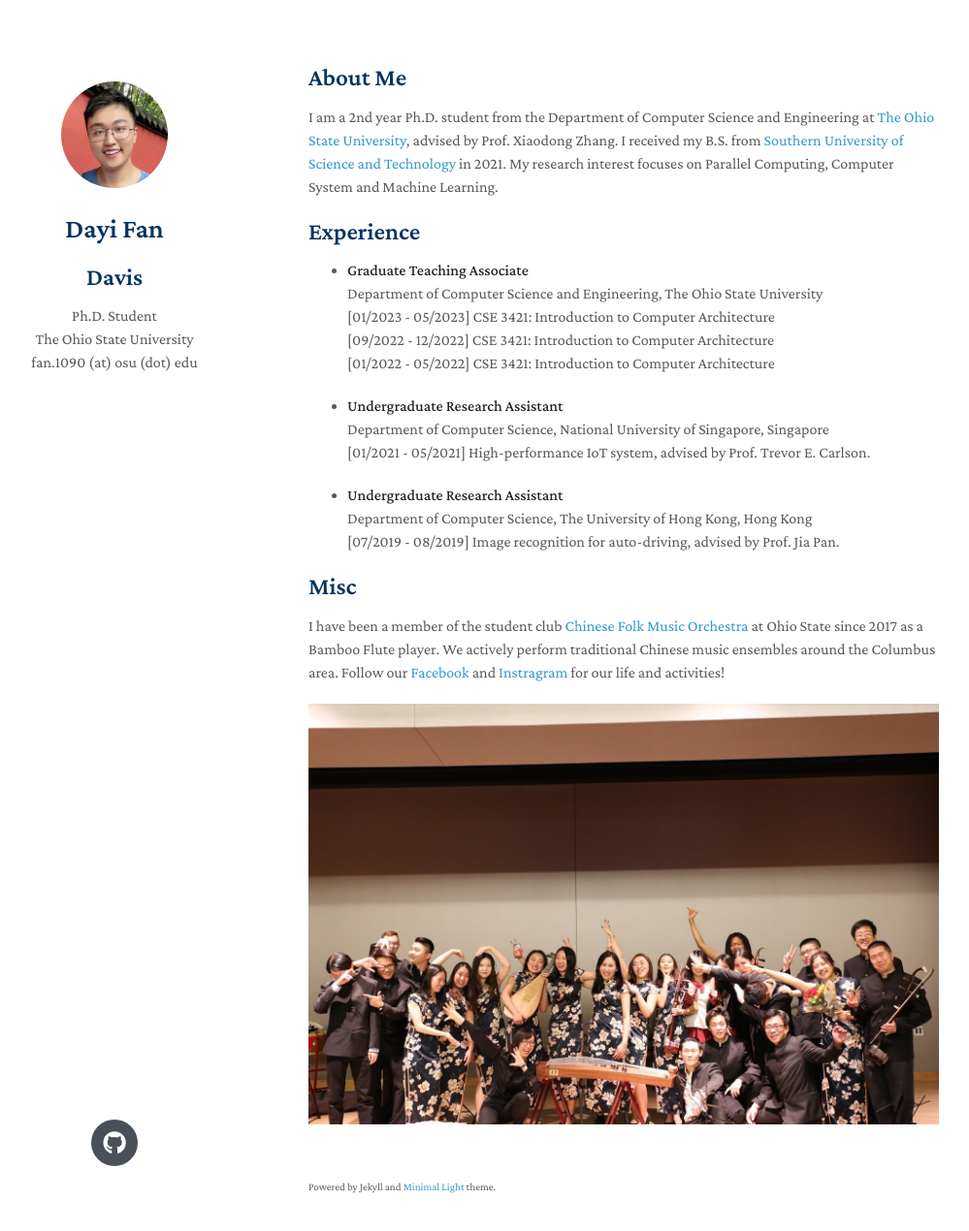
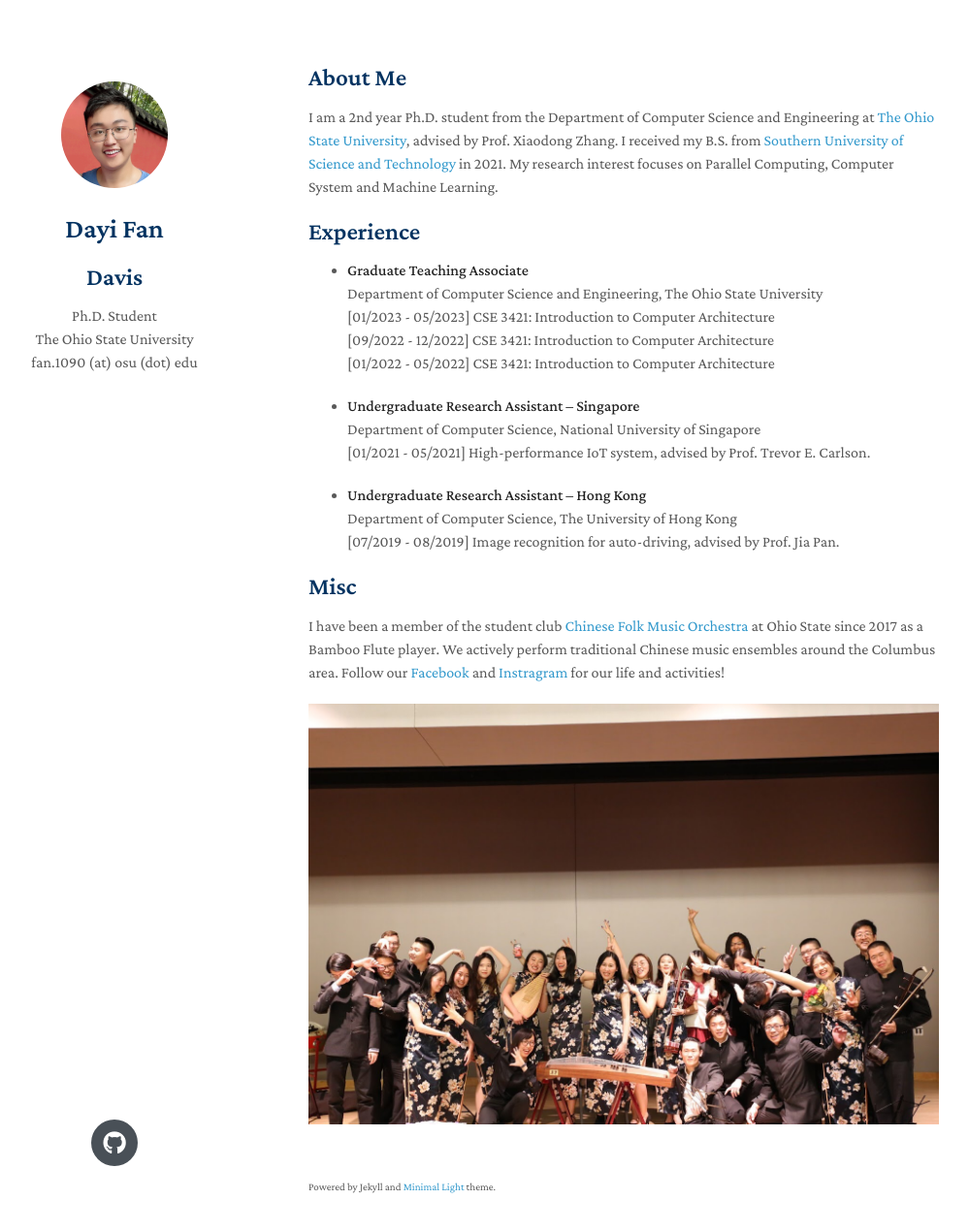
Before and after one commit to Davis-Fan/dayi.io, a Jekyll site: the page built from index.md, in a window 1280 px wide and 1305 px high. Shown: the top 1270 px of the window at 97% size, without its empty margins (152-1151 px from the left). Built offline with Jekyll 4.4.1, drawn with Linux system fonts in a browser that asks for light colours; nearby versions of some CDN libraries; a style sheet for code colours, icons or effects is not loaded.

```diff
--- a/index.md
+++ b/index.md
@@ -25,15 +25,15 @@ I am a 2nd year Ph.D. student from the Department of Computer Science and Engine
   <br>
   [01/2022 - 05/2022] CSE 3421: Introduction to Computer Architecture
 
-- **Undergraduate Research Assistant**
+- **Undergraduate Research Assistant -- Singapore**
   <br>
-  Department of Computer Science, National University of Singapore, Singapore
+  Department of Computer Science, National University of Singapore
   <br>
   [01/2021 - 05/2021] High-performance IoT system, advised by Prof. Trevor E. Carlson.
 
-- **Undergraduate Research Assistant**
+- **Undergraduate Research Assistant -- Hong Kong**
   <br>
-  Department of Computer Science, The University of Hong Kong, Hong Kong
+  Department of Computer Science, The University of Hong Kong
   <br>
   [07/2019 - 08/2019] Image recognition for auto-driving, advised by Prof. Jia Pan.
 
```
